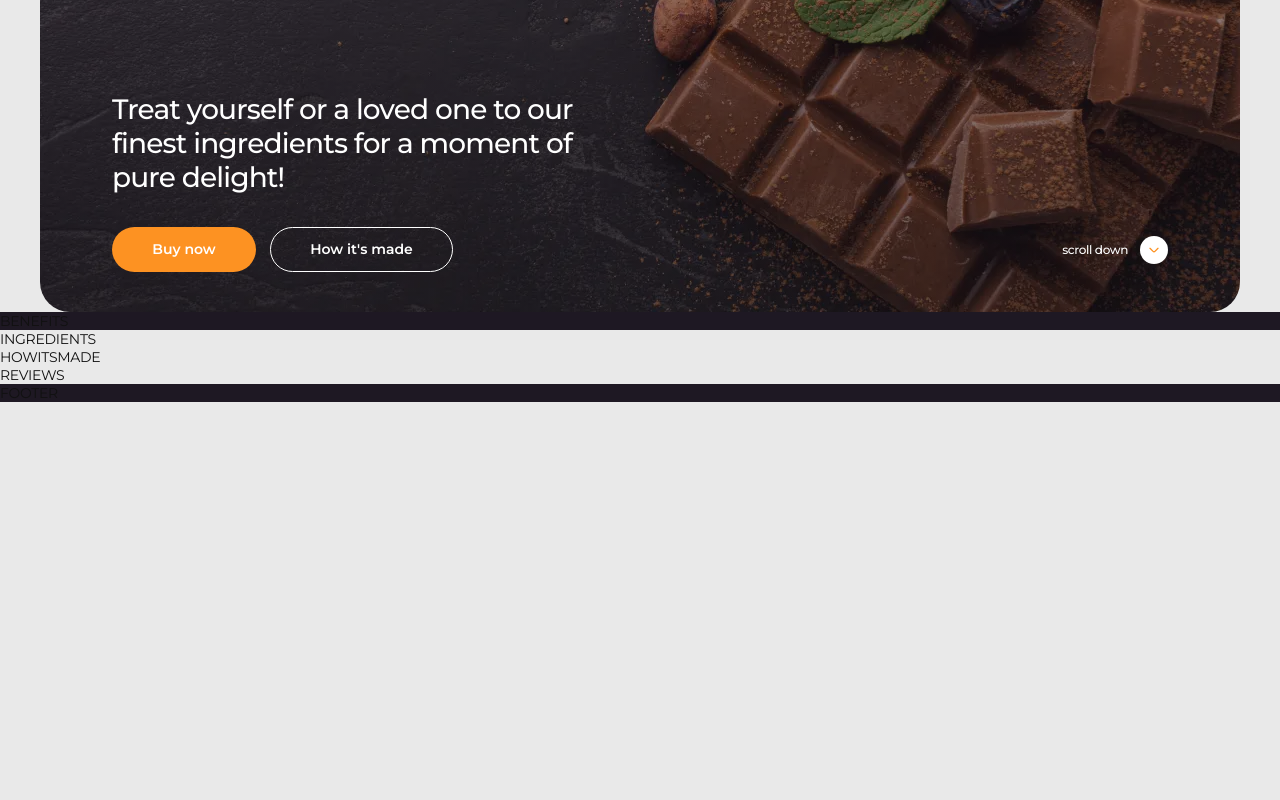
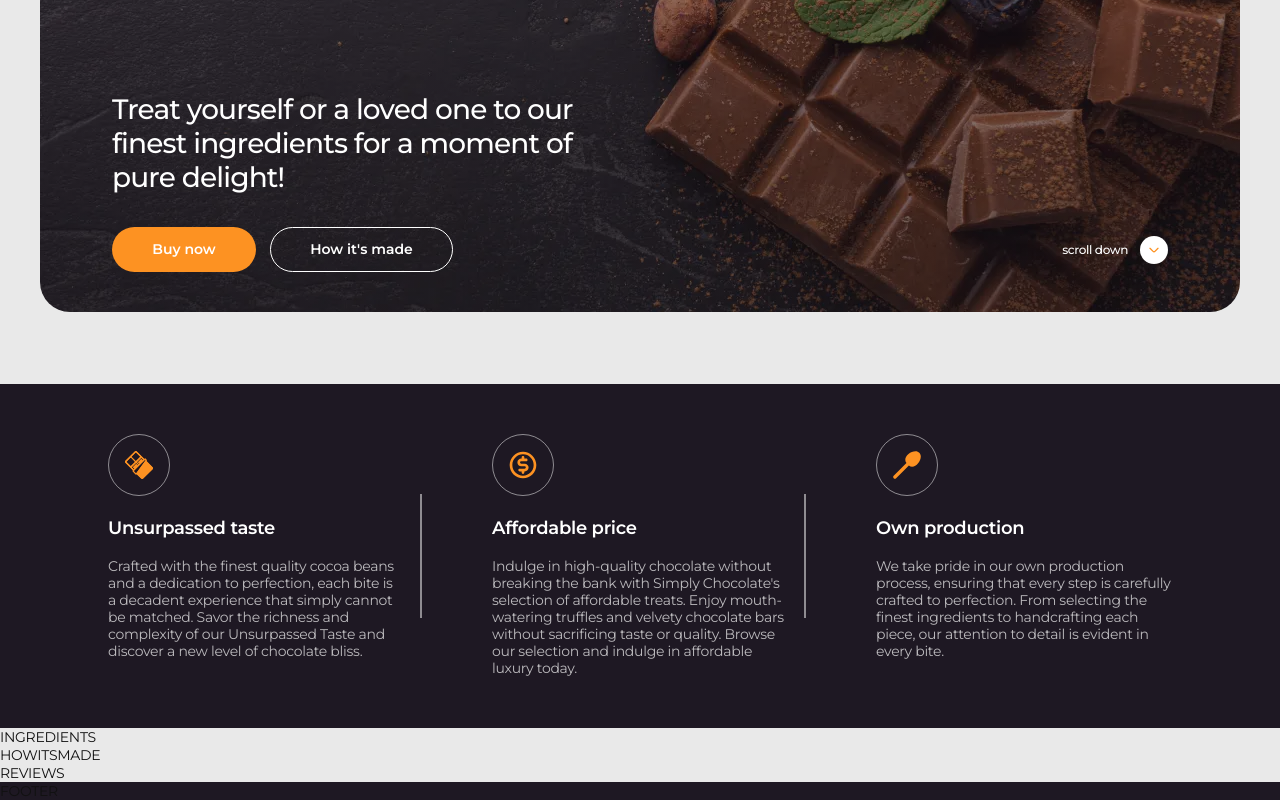
Before and after one commit to DDenysKoval/Chocolate_Vite, a website built with Vite: page src/index.html in a window 1280 px wide. Shown: the part 368-1168 px from the top of the page. Before the commit the page ends 800 px from the top, so only its background shows below. Built offline with nearby package versions, Linux system fonts and the light colour scheme.

Commit message:
benefits

```diff
--- a/src/css/benefits.css
+++ b/src/css/benefits.css
@@ -1,3 +1,88 @@
 .benefits-section {
     background-color: #1e1823;
+    padding: 20px 0;
 }
+
+.benefits-list {
+    display: flex;
+    flex-direction: column;
+    gap: 20px;
+}
+
+.benefits-list-item {
+    padding-right: 28px;
+}
+
+.benefits-icon-wrap {
+    height: 62px;
+    width: 62px;
+    border-radius: 50%;
+    background-color: transparent;
+    border: 1px solid rgba(255, 255, 255, 0.5);
+    display: flex;
+    justify-content: center;
+    align-items: center;
+    margin-bottom: 22px;
+}
+
+.benefits-icon {
+    fill: #fd9222;
+}
+
+.benefits-subtitle {
+    font-weight: 600;
+    font-size: 18px;
+    color: #fff;
+    margin-bottom: 18px;
+    line-height: 1.22;
+}
+
+.benefits-text {
+    color: rgba(255, 255, 255, 0.7);
+    line-height: 1.22;
+}
+
+@media screen and (min-width: 768px) {
+    .benefits-section {
+        padding: 50px 0;
+    }
+
+    .benefits-list {
+        flex-direction: row;
+        flex-wrap: wrap;
+        gap: 32px;
+    }
+
+    .benefits-list-item {
+        width: calc((100% - 32px) / 2);
+    }
+}
+
+@media screen and (min-width: 768px) {
+    .benefits-list {
+        flex-direction: row;
+        flex-wrap: nowrap;
+        gap: 70px;
+        padding-left: 18px
+    }
+
+    .benefits-list-item {
+        width: calc((100% - 140px) / 3);
+        padding-right: 18px;
+        position: relative;
+    }
+
+    .benefits-list-item::after {
+        content: "";
+        position: absolute;
+        border: 1px solid rgba(255, 255, 255, 0.5);
+        height: 124px;
+        top: 50%;
+        right: 0;
+        transform: translateY(-50%);
+    }
+
+    .benefits-list-item:last-child:after {
+        border: none;
+    }
+}
--- a/src/css/hero.css
+++ b/src/css/hero.css
@@ -9,6 +9,7 @@
     background-position: center;
     height: 620px;
     border-radius: 30px;
+    margin-bottom: 60px;
 }
 
 .hero-title {
@@ -119,6 +120,7 @@
         background-image: linear-gradient(rgba(30, 24, 35, 0.4), rgba(30, 24, 35, 0.4)),
             url(/img/hero-tab@1x.webp);
         height: 890px;
+        margin-bottom: 40px;
     }
 
     .hero-title {
@@ -160,6 +162,7 @@
         background-image: linear-gradient(rgba(30, 24, 35, 0.4), rgba(30, 24, 35, 0.4)),
             url(/img/hero-desk@1x.webp);
         height: 600px;
+        margin-bottom: 72px;
     }
 
     @media screen and (min-resolution: 192dpi) {
--- a/src/partials/benefits.html
+++ b/src/partials/benefits.html
@@ -1,3 +1,39 @@
 <section class="benefits-section">
-    BENEFITS
+    <div class="container">
+        <h2 class="visually-hidden">OUR BENEFITS</h2>
+        <ul class="benefits-list">
+            <li class="benefits-list-item">
+                <div class="benefits-icon-wrap">
+                    <svg class="benefits-icon" width="32" height="32">
+                        <use href="/img/icons.svg#icon-choco"></use>
+                    </svg>
+                </div>
+                <h3 class="benefits-subtitle">Unsurpassed taste</h3>
+                <p class="benefits-text">Crafted with the finest quality cocoa beans and a dedication to perfection, each bite is a decadent experience that
+                simply cannot be matched. Savor the richness and complexity of our Unsurpassed Taste and discover a new level of
+                chocolate bliss.</p>
+            </li>
+            <li class="benefits-list-item">
+                <div class="benefits-icon-wrap">
+                    <svg class="benefits-icon" width="32" height="32">
+                        <use href="/img/icons.svg#icon-coin"></use>
+                    </svg>
+                </div>
+                <h3 class="benefits-subtitle">Affordable price</h3>
+                <p class="benefits-text">Indulge in high-quality chocolate without breaking the bank with Simply Chocolate's selection of affordable treats.
+                Enjoy mouth-watering truffles and velvety chocolate bars without sacrificing taste or quality. Browse our selection and
+                indulge in affordable luxury today.</p>
+            </li>
+            <li class="benefits-list-item">
+                <div class="benefits-icon-wrap">
+                    <svg class="benefits-icon" width="32" height="32">
+                        <use href="/img/icons.svg#icon-spoon"></use>
+                    </svg>
+                </div>
+                <h3 class="benefits-subtitle">Own production</h3>
+                <p class="benefits-text">We take pride in our own production process, ensuring that every step is carefully crafted to perfection. From selecting
+                the finest ingredients to handcrafting each piece, our attention to detail is evident in every bite.</p>
+            </li>
+        </ul>
+    </div>
 </section>
```
